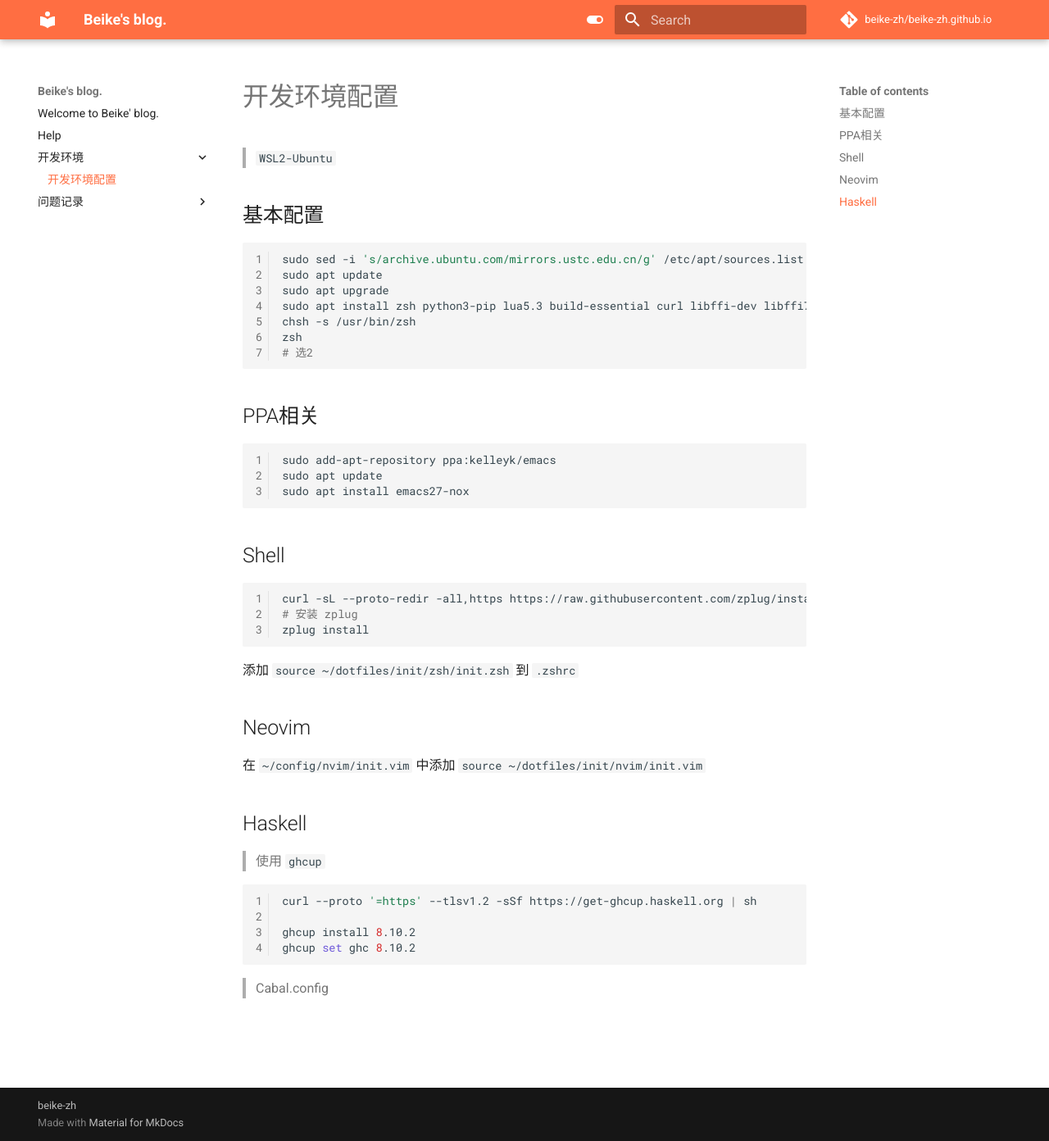
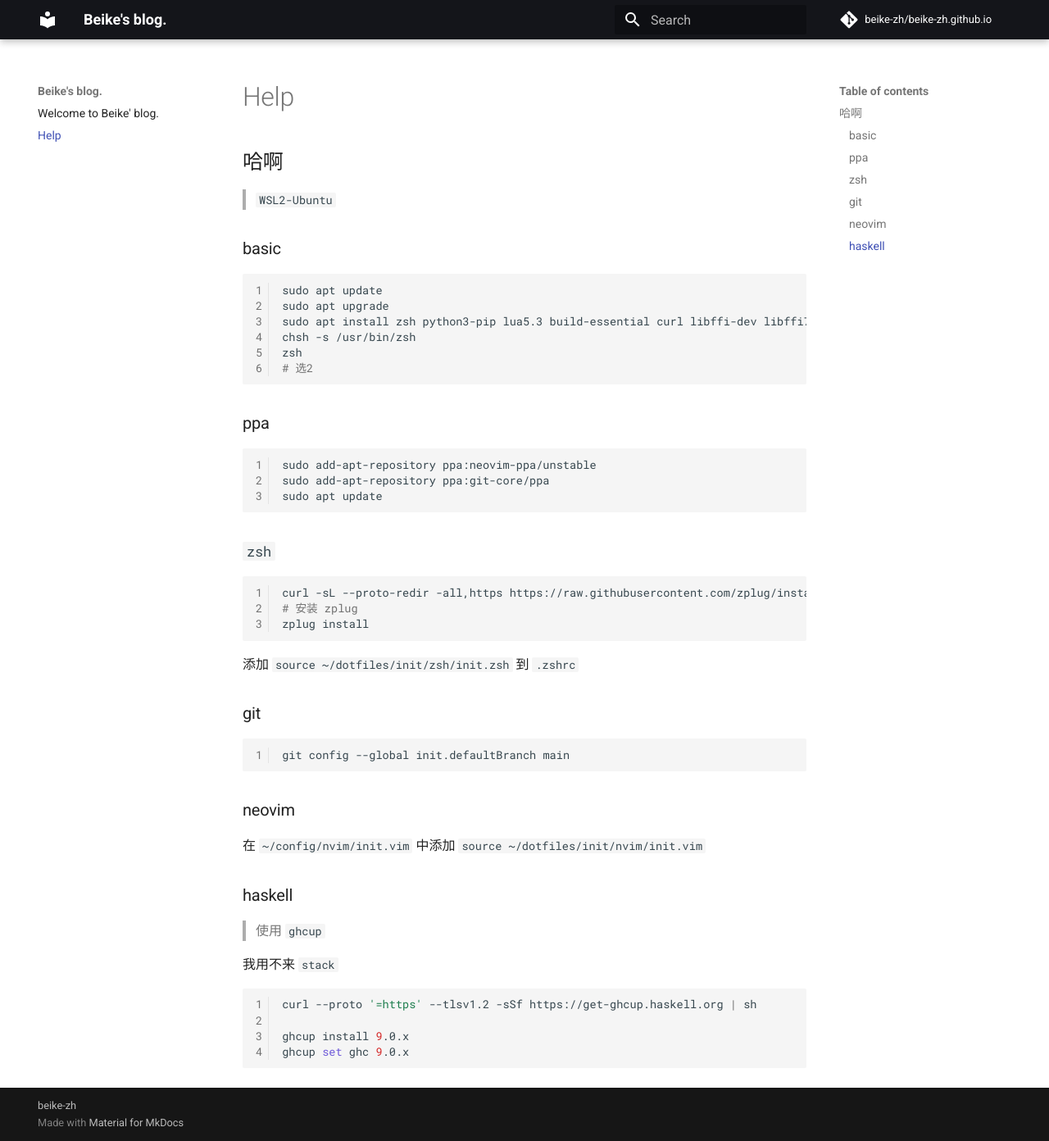
Before and after one commit to beike-zh/beike-zh.github.io, an MkDocs documentation site: the page built from docs/help.md, in a window 1280 px wide and 1392 px high. Shown: the whole window at 82% size. Built offline with MkDocs 1.6.1 and Material for MkDocs 9.7.7, drawn with Linux system fonts in a browser that asks for light colours; comment, search, counter and statistics services are not loaded.

Commit message:
reorganization

````diff
--- a/docs/开发环境/basic.md
+++ b/docs/help.md
@@ -1,10 +1,9 @@
-# 开发环境配置
+## 哈啊
 
 > `WSL2-Ubuntu`
 
-## 基本配置
+### basic
 ```bash
-sudo sed -i 's/archive.ubuntu.com/mirrors.ustc.edu.cn/g' /etc/apt/sources.list
 sudo apt update
 sudo apt upgrade
 sudo apt install zsh python3-pip lua5.3 build-essential curl libffi-dev libffi7 libgmp-dev libgmp10 libncurses-dev libncurses5 libtinfo5
@@ -13,14 +12,14 @@
 # 选2
 ```
 
-## PPA相关
+### ppa
 ```bash
-sudo add-apt-repository ppa:kelleyk/emacs
+sudo add-apt-repository ppa:neovim-ppa/unstable
+sudo add-apt-repository ppa:git-core/ppa
 sudo apt update
-sudo apt install emacs27-nox
 ```
 
-## Shell
+### `zsh`
 ```bash
 curl -sL --proto-redir -all,https https://raw.githubusercontent.com/zplug/installer/master/installer.zsh | zsh
 # 安装 zplug
@@ -29,19 +28,24 @@
 
 添加 `source ~/dotfiles/init/zsh/init.zsh` 到 `.zshrc`
 
-## Neovim
+### git
+```bash
+git config --global init.defaultBranch main
+```
+
+### neovim
 
 在 `~/config/nvim/init.vim` 中添加 `source ~/dotfiles/init/nvim/init.vim`
 
-## Haskell
+### haskell
 
 > 使用 `ghcup`
+
+我用不来 `stack`
 
 ```bash
 curl --proto '=https' --tlsv1.2 -sSf https://get-ghcup.haskell.org | sh
 
-ghcup install 8.10.2
-ghcup set ghc 8.10.2
+ghcup install 9.0.x
+ghcup set ghc 9.0.x
 ```
-
-> Cabal.config
--- a/mkdocs.yml
+++ b/mkdocs.yml
@@ -15,12 +15,11 @@
   name: material
   palette:
     - scheme: default
-      primary: deep orange
+      primary: black
       accent: red
-      toggle:
-        icon: material/toggle-switch
-        name: Switch to light mode
-# Because i didn't use the insiders  version
+#      toggle:
+#       icon: material/toggle-switch
+#       name: Switch to light mode
 #    - scheme: slate
 #      primary: indigo
 #      accent: blue
````
Also changed, not shown: docs/Help.md (deleted, +0 -27 lines), docs/问题记录/网络相关.md (deleted, +0 -62 lines).
